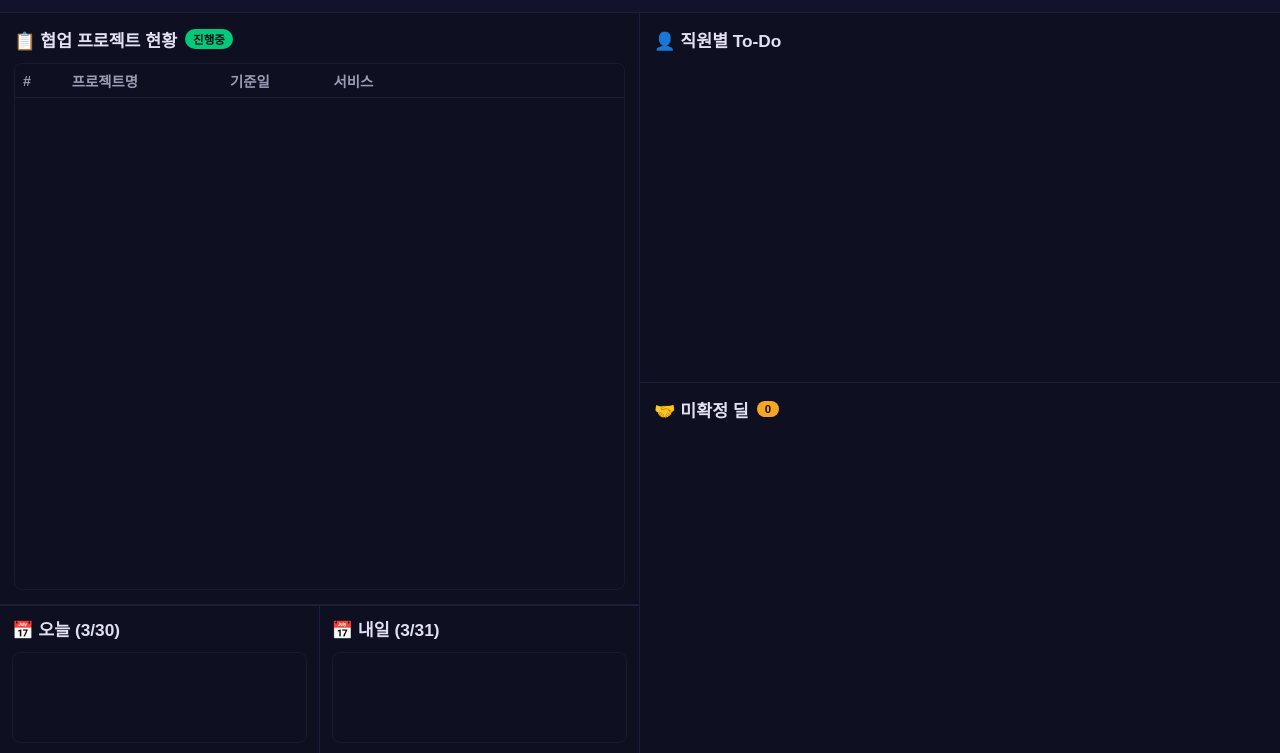
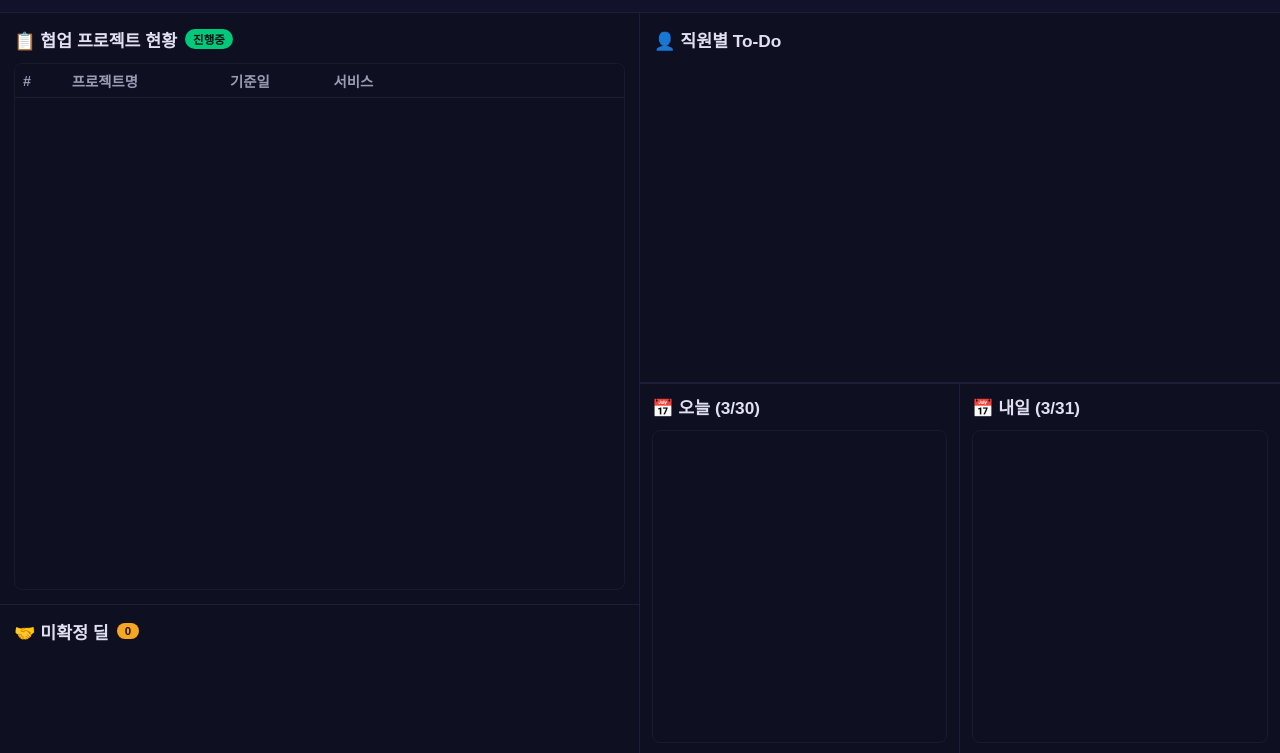
Before and after one commit to jaylendroid/bridge34-dashboard, a website: page index.html in a window 1280 px wide. Shown: the part 47-800 px from the top of the page. Drawn offline with Linux system fonts and the light colour scheme; no server answers.

Commit message:
fix: 좌하단=미확정딜(8열), 우하단=오늘/내일일정

```diff
--- a/index.html
+++ b/index.html
@@ -291,7 +291,21 @@
           </div>
         </section>
 
-        <!-- 좌하단: 오늘/내일 일정 좌우 분할 -->
+        <!-- 좌하단: 미확정 딜 (8열) -->
+        <section class="panel panel-deals">
+          <div class="panel-title">🤝 미확정 딜 <span class="badge yellow" id="dealCountBadge">0</span></div>
+          <div id="dealList" class="deal-grid"></div>
+        </section>
+      </div>
+
+      <div class="right-col">
+        <!-- 우상단: 직원별 To-Do -->
+        <section class="panel">
+          <div class="panel-title">👤 직원별 To-Do</div>
+          <div id="todoGroups" class="todo-groups"></div>
+        </section>
+
+        <!-- 우하단: 오늘/내일 일정 좌우 분할 -->
         <div class="bottom-schedule">
           <section class="panel">
             <div class="panel-title" id="todayTitle">📅 오늘</div>
@@ -302,20 +316,6 @@
             <div id="tomorrowList" class="schedule-list"></div>
           </section>
         </div>
-      </div>
-
-      <div class="right-col">
-        <!-- 우상단: 직원별 To-Do -->
-        <section class="panel">
-          <div class="panel-title">👤 직원별 To-Do</div>
-          <div id="todoGroups" class="todo-groups"></div>
-        </section>
-
-        <!-- 우하단: 미확정 딜 -->
-        <section class="panel">
-          <div class="panel-title">🤝 미확정 딜 <span class="badge yellow" id="dealCountBadge">0</span></div>
-          <div id="dealList" class="deal-grid"></div>
-        </section>
       </div>
     </main>
   </div>
```
